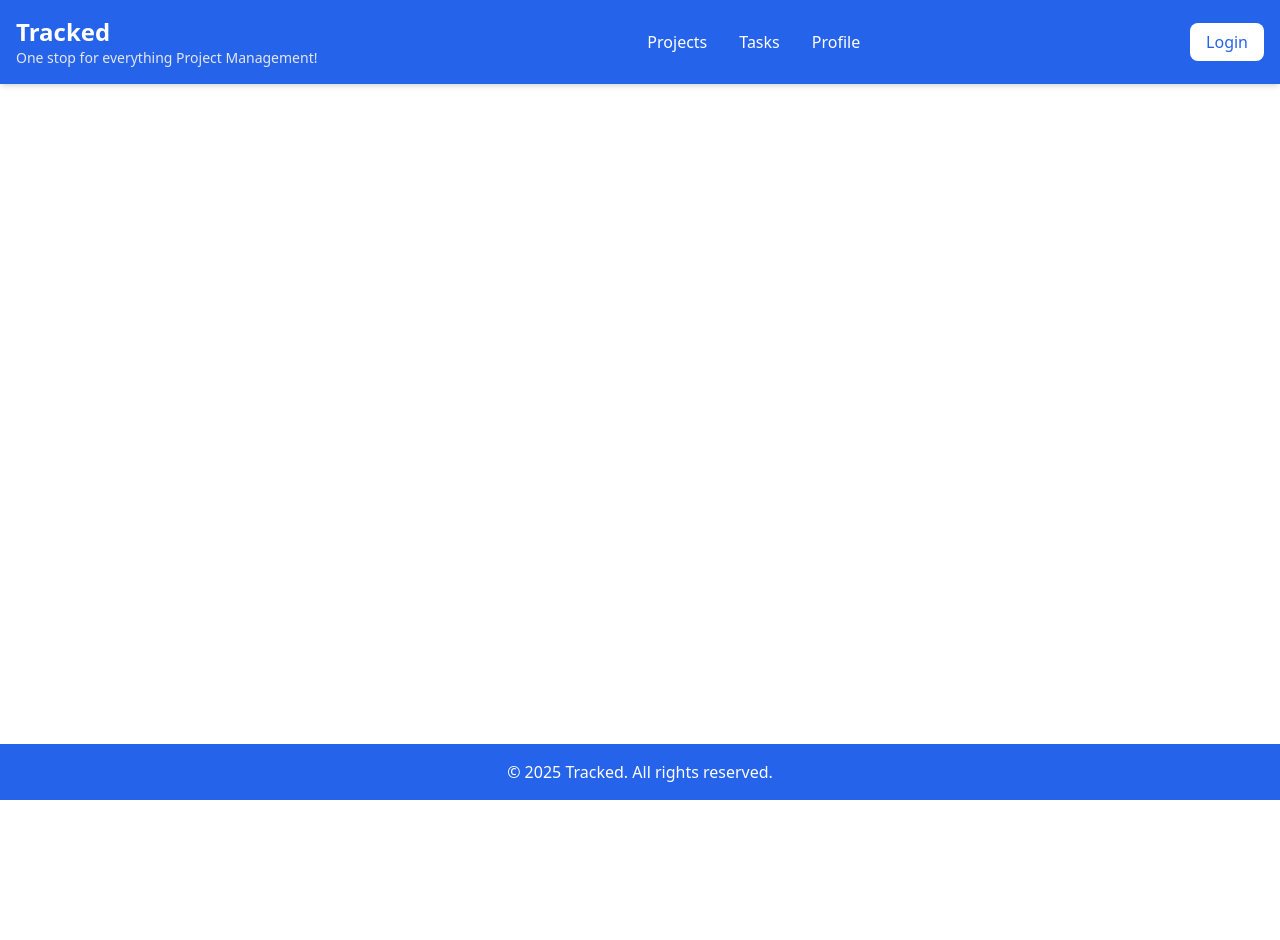
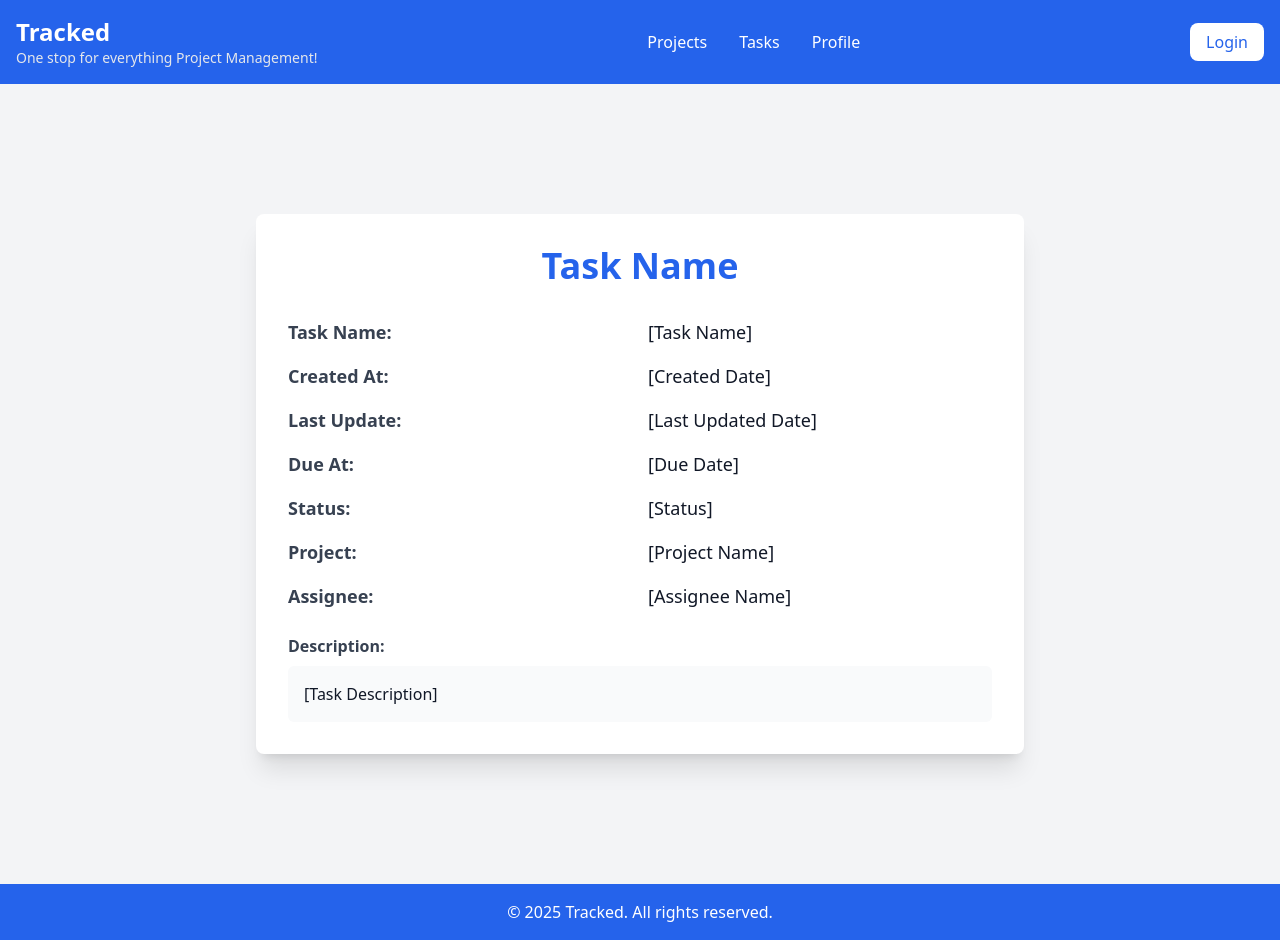
Before and after one commit to mahfoozm/Tracked, a React (Create React App) app in the folder tracked-frontend/: page /tasks/1 in a window 1280 px wide. Before the commit the page ends 800 px from the top, so only its background shows below. Built offline with nearby package versions, Linux system fonts and the light colour scheme.

Commit message:
Fixed Project Related Pages, Added Tasks Page

```diff
--- a/tracked-frontend/src/App.js
+++ b/tracked-frontend/src/App.js
@@ -8,6 +8,7 @@ import Profile from "./pages/Profile";
 import Projects from "./pages/Projects";
 import Tasks from "./pages/Tasks";
 import ProjectPage from "./pages/ProjectPage";
+import TaskPage from "./pages/TaskPage";
 import { AuthProvider, useAuth } from "./services/AuthContext";
 
 const ProtectedRoute = ({ element }) => {
@@ -36,6 +37,7 @@ function App() {
             <Route path="/tasks" element={<ProtectedRoute element={<Tasks />} />} />
 
             <Route path="/projects/:id" element={<ProjectPage />} />
+            <Route path="/tasks/:id" element={<TaskPage />} />
           </Routes>
         </Layout>
       </Router>
--- a/tracked-frontend/src/pages/ProjectPage.js
+++ b/tracked-frontend/src/pages/ProjectPage.js
@@ -1,11 +1,12 @@
 import React, { useState, useEffect } from "react";
 import { useAuth } from "../services/AuthContext";
-import { useParams } from "react-router-dom";
+import { useNavigate } from "react-router-dom";
 
 const ProjectPage = () => {
     const { user } = useAuth();
     const [tasks, setTasks] = useState([]);
-    const { id } = useParams();
+    const [searchQuery, setSearchQuery] = useState("");
+    const navigate = useNavigate();
 
     useEffect(() => {
         if (!user) {
@@ -26,47 +27,59 @@ const ProjectPage = () => {
         }
     }, [user]);
 
+    const searchTasks = tasks.filter(task =>
+        task.name.toLowerCase().includes(searchQuery.toLowerCase())
+    );
+
     return (
-        <div className="flex items-center justify-end w-full min-h-screen bg-gray-100 p-8">
+        <div className="flex items-center justify-center w-full min-h-screen bg-gray-100 p-8 gap-x-8">
             <div className="w-3/4 md:w-2/3 lg:w-1/2 h-[80vh] bg-white p-8 rounded-lg shadow-lg">
-                <h2 className="text-3xl font-bold text-center text-blue-600 mb-6">
-                    Project Owner:
+                <h2 className="text-4xl font-extrabold text-center text-blue-600 mb-8">
+                    Project Name
                 </h2>
-                <h2 className="text-xl font-bold text-blue-600 mb-6">
-                    Created At:
-                </h2>
-                <h2 className="text-xl font-bold text-blue-600 mb-6">
-                    Last Update:
-                </h2>
-                <h2 className="text-xl font-bold text-blue-600 mb-6">
-                    Description:
-                </h2>
+                <div className="grid grid-cols-1 md:grid-cols-2 gap-4 text-lg">
+                    <div className="font-semibold text-gray-700">Project Author:</div>
+                    <div className="text-gray-900">[Project Author]</div>
+
+                    <div className="font-semibold text-gray-700">Created At:</div>
+                    <div className="text-gray-900">[Created Date]</div>
+
+                    <div className="font-semibold text-gray-700">Last Update:</div>
+                    <div className="text-gray-900">[Last Updated Date]</div>
+                </div>
+                <div className="mt-6">
+                    <h3 className="font-semibold text-gray-700">Description:</h3>
+                    <p className="text-gray-900 mt-2 bg-gray-50 p-4 rounded-md">[Project Description]</p>
+                </div>
             </div>
             <div className="w-3/4 md:w-2/3 lg:w-1/2 h-[80vh] bg-white p-8 rounded-lg shadow-lg">
-                <h2 className="text-3xl font-bold text-center text-blue-600 mb-6">
+                <h2 className="text-4xl font-extrabold text-center text-blue-600 mb-8">
                     Project Tasks
                 </h2>
                 <div className="mb-4">
                     <input
                         type="text"
                         placeholder="Search tasks..."
+                        value={searchQuery}
+                        onChange={(e) => setSearchQuery(e.target.value)}
                         className="w-full px-4 py-2 border border-gray-300 rounded-md focus:outline-none focus:ring-2 focus:ring-blue-500"
                     />
                 </div>
                 <div className="h-[61vh] overflow-y-auto border border-gray-200 rounded-md p-4">
-                    {tasks.length > 0 ? (
+                    {searchTasks.length > 0 ? (
                         <ul className="space-y-3">
-                            {tasks.map((task) => (
+                            {searchTasks.map((task) => (
                                 <li
                                     key={task.id}
-                                    className="p-4 bg-gray-50 rounded-md shadow-sm hover:text-green-300"
+                                    className="p-4 bg-gray-50 rounded-md shadow-sm hover:text-green-500 cursor-pointer"
+                                    onClick={() => navigate(`/tasks/${task.id}`)}
                                 >
                                     {task.name}
                                 </li>
                             ))}
                         </ul>
                     ) : (
-                        <p className="text-center text-gray-500">No project tasks</p>
+                        <p className="text-center text-gray-500">No matching tasks :(</p>
                     )}
                 </div>
             </div>
--- a/tracked-frontend/src/pages/Projects.js
+++ b/tracked-frontend/src/pages/Projects.js
@@ -5,11 +5,8 @@ import { useAuth } from "../services/AuthContext";
 const Projects = () => {
   const { user } = useAuth();
   const [projects, setProjects] = useState([]);
+  const [searchQuery, setSearchQuery] = useState("");
   const navigate = useNavigate();
-
-  const toProject = (e) => {
-      navigate("/profile");
-  };
 
   useEffect(() => {
     if (!user) {
@@ -30,6 +27,10 @@ const Projects = () => {
     }
   }, [user]);
 
+  const searchProjects = projects.filter(project =>
+    project.name.toLowerCase().includes(searchQuery.toLowerCase())
+);
+
   return (
     <div className="flex items-center justify-center w-full min-h-screen bg-gray-100">
       <div className="w-3/4 md:w-2/3 lg:w-1/2 h-[80vh] bg-white p-8 rounded-lg shadow-lg">
@@ -40,16 +41,20 @@ const Projects = () => {
           <input
             type="text"
             placeholder="Search projects..."
+            value={searchQuery}
+            onChange={(e) => setSearchQuery(e.target.value)}
             className="w-full px-4 py-2 border border-gray-300 rounded-md focus:outline-none focus:ring-2 focus:ring-blue-500"
           />
         </div>
         <div className="h-[61vh] overflow-y-auto border border-gray-200 rounded-md p-4">
-          {projects.length > 0 ? (
+          {searchProjects.length > 0 ? (
             <ul className="space-y-3">
-              {projects.map((project) => (
+              {searchProjects.map((project) => (
                 <div>
-                  <li key={project.id} className="p-4 bg-gray-50 rounded-md shadow-sm hover:text-green-300"
-                   onClick={() => navigate(`/projects/${project.id}`)}
+                  <li
+                    key={project.id}
+                    className="p-4 bg-gray-50 rounded-md shadow-sm hover:text-green-300"
+                    onClick={() => navigate(`/projects/${project.id}`)}
                    >
                     {project.name}
                   </li>
@@ -58,7 +63,7 @@ const Projects = () => {
               ))}
             </ul>
           ) : (
-            <p className="text-center text-gray-500">No projects assigned</p>
+            <p className="text-center text-gray-500">No projects assigned :(</p>
           )}
         </div>
       </div>
--- /dev/null
+++ b/tracked-frontend/src/pages/TaskPage.js
@@ -0,0 +1,42 @@
+import React from "react";
+
+const TaskPage = () => {
+
+    return (
+        <div className="flex items-center justify-center min-h-screen bg-gray-100 p-6">
+            <div className="w-full max-w-3xl bg-white p-8 rounded-lg shadow-xl">
+                <h2 className="text-4xl font-extrabold text-center text-blue-600 mb-8">
+                    Task Name
+                </h2>
+                <div className="grid grid-cols-1 md:grid-cols-2 gap-4 text-lg">
+                    <div className="font-semibold text-gray-700">Task Name:</div>
+                    <div className="text-gray-900">[Task Name]</div>
+
+                    <div className="font-semibold text-gray-700">Created At:</div>
+                    <div className="text-gray-900">[Created Date]</div>
+
+                    <div className="font-semibold text-gray-700">Last Update:</div>
+                    <div className="text-gray-900">[Last Updated Date]</div>
+
+                    <div className="font-semibold text-gray-700">Due At:</div>
+                    <div className="text-gray-900">[Due Date]</div>
+
+                    <div className="font-semibold text-gray-700">Status:</div>
+                    <div className="text-gray-900">[Status]</div>
+
+                    <div className="font-semibold text-gray-700">Project:</div>
+                    <div className="text-gray-900">[Project Name]</div>
+
+                    <div className="font-semibold text-gray-700">Assignee:</div>
+                    <div className="text-gray-900">[Assignee Name]</div>
+                </div>
+                <div className="mt-6">
+                    <h3 className="font-semibold text-gray-700">Description:</h3>
+                    <p className="text-gray-900 mt-2 bg-gray-50 p-4 rounded-md">[Task Description]</p>
+                </div>
+            </div>
+        </div>
+    );
+};
+
+export default TaskPage;
```
Lines whose indentation alone changed are shown as unchanged.
